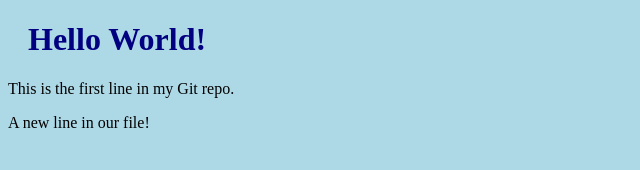
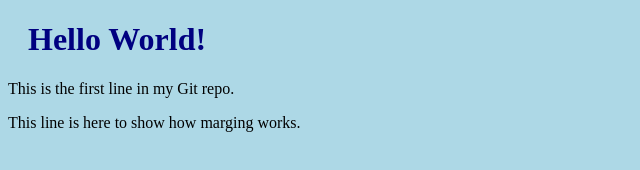
Before and after one commit to xyawz546/hello-world, a plain HTML site: page index.html in a window 1280 px wide. Shown: the whole page, without its empty margins (0-640 px from the left). Drawn offline with Linux system fonts and the light colour scheme.

Commit message:
Edit last line to know how margin works.

```diff
--- a/index.html
+++ b/index.html
@@ -9,6 +9,6 @@
 	<body>
 		<h1>Hello World!</h1>
 		<p>This is the first line in my Git repo.</p>
-		<p>A new line in our file!</p>
+		<p>This line is here to show how marging works.</p>
 	</body>
 </html>
```
